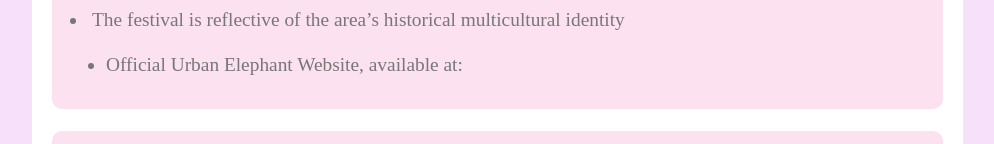
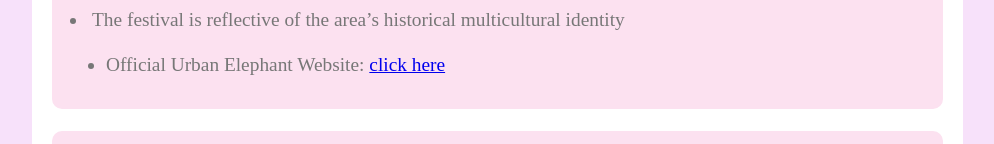
Before and after one commit to AminaMNuhu/MA2800-, a plain HTML site: page research.html in a window 1280 px wide. Shown: the part 6969-7113 px from the top of the page, without its empty margins (268-1262 px from the left). Drawn offline with Linux system fonts and the light colour scheme; files whose address does not match are found by name.

Commit message:
Update research.html

```diff
--- a/research.html
+++ b/research.html
@@ -293,8 +293,8 @@
 <li>The festival is reflective of the area’s historical multicultural identity  </li> 	</ul>
 <ul>
   <li>
-	Official Urban Elephant Website, available at:
-	  <a href="https://urbanelephant.co.uk/" target="_blank"> </a>
+	Official Urban Elephant Website:
+	  <a href="https://urbanelephant.co.uk/" target="_blank">click here </a>
   </li> </ul>
 </ul>
         </p>
```
